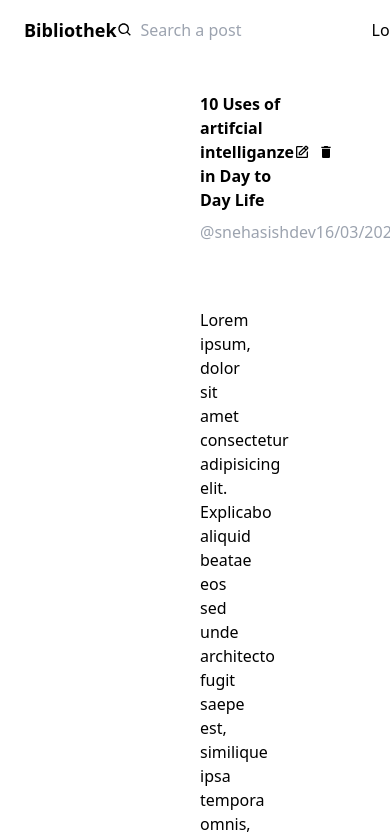
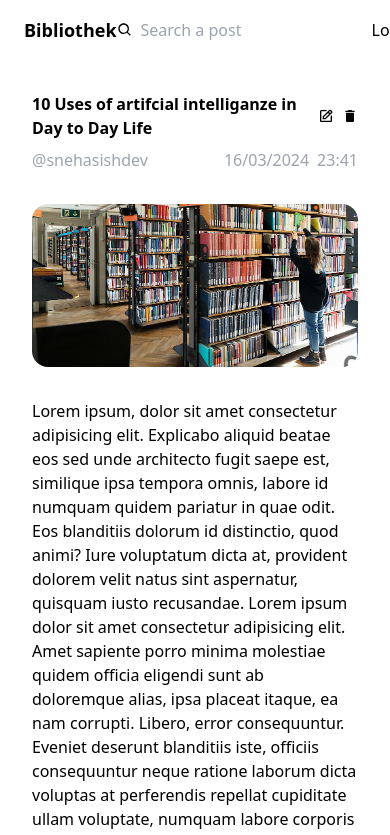
Before and after one commit to alisawiali/Biblothek-Spandau, a React (Vite) app in the folder frontend/: page /posts/post/1 in a window 390 px wide. Shown: the top 835 px of the page. Built offline with nearby package versions, Linux system fonts and the light colour scheme.

Commit message:
"px-8 md:px-[200px] mt-8" wurden dem Hauptcontainer-Div hinzugefügt.

```diff
--- a/frontend/src/pages/PostDetails.jsx
+++ b/frontend/src/pages/PostDetails.jsx
@@ -9,7 +9,7 @@ const PostDetails = () => {
   return (
     <div>
       <Navbar />
-      <div className="px-8 px-[200px] mt-8">
+      <div className="px-8 md:px-[200px] mt-8">
         <div className="flex justify-between items-center">
           <h1 className="text-2x1 font-bold text-black md:text-3x1">
             10 Uses of artifcial intelliganze in Day to Day Life
```
